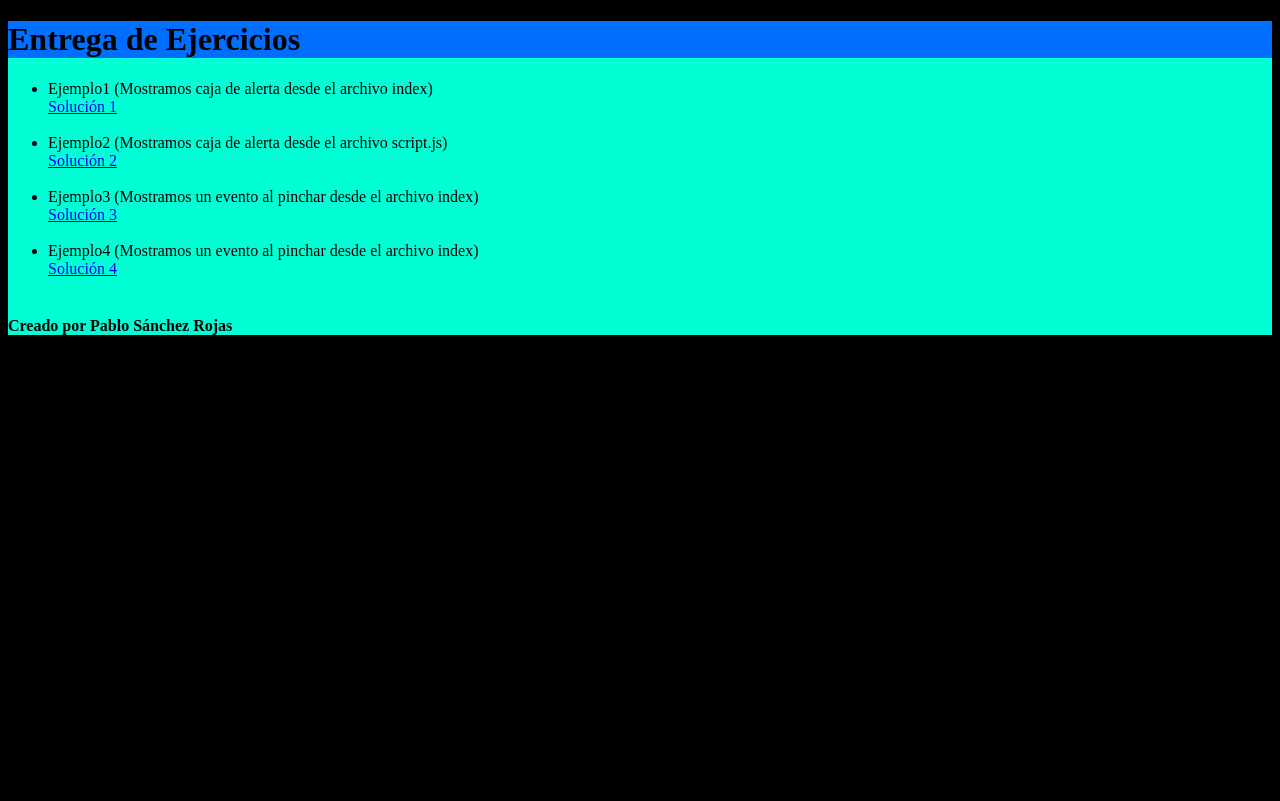
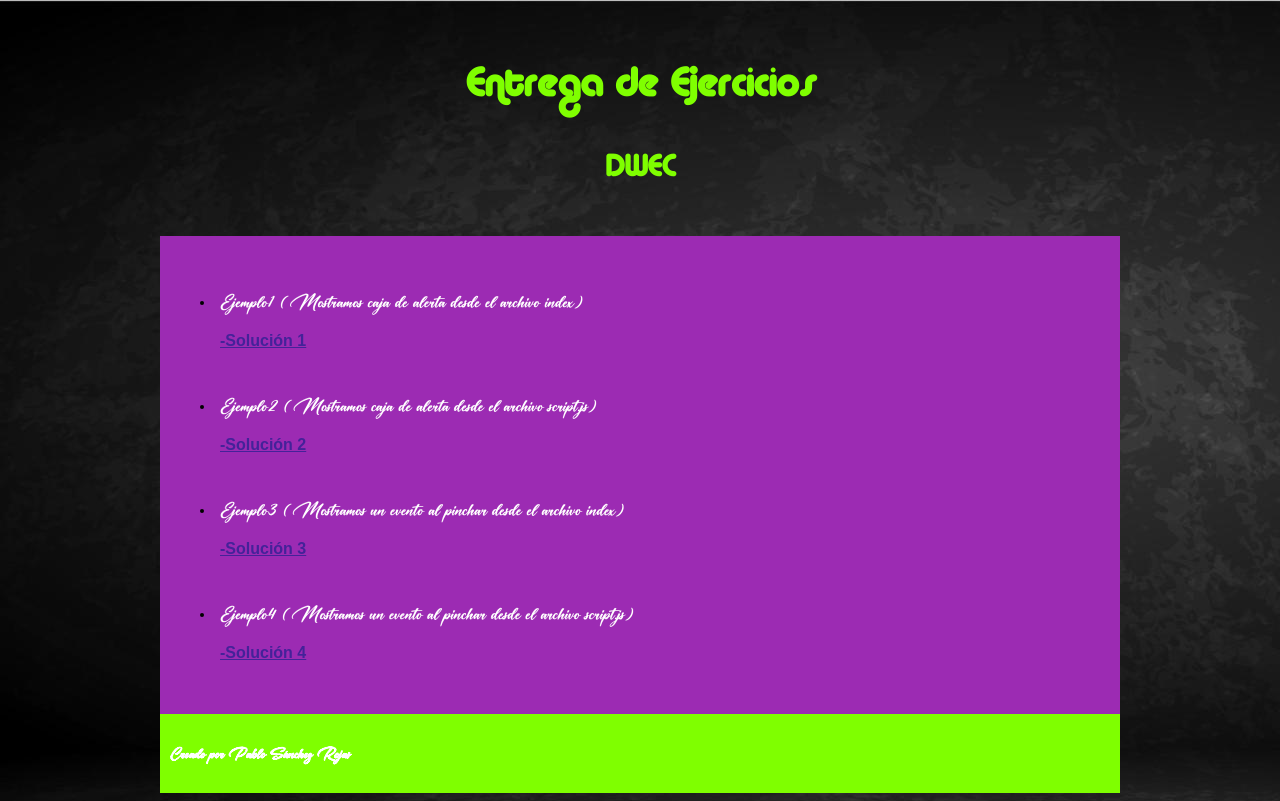
Before and after one commit to psanroj268/DWEC, a plain HTML site: page Pruebas/index.html in a window 1280 px wide. Drawn offline with Linux system fonts and the light colour scheme.

Commit message:
Add and Update Files

```diff
--- a/Pruebas/index.html
+++ b/Pruebas/index.html
@@ -13,34 +13,45 @@
     <div id="container">
         <div id="titulo">
             <h1>Entrega de Ejercicios</h1>
+
+            <h2>DWEC</h2>
         </div>
 
 
-        <div>
+        <div id="contenido">
             <ul>
+                <div id="lista">
                     <li>
-                    Ejemplo1 (Mostramos caja de alerta desde el archivo index)
-                    <br><a href="./Ejemplo1/index.html">Solución 1</a>
+                        <p>Ejemplo1 (Mostramos caja de alerta desde el archivo index)</p>
+                        <a href="./Ejemplo1/index.html"><strong><u>-Solución 1</u></strong></a>
                         <br><br>
                     </li>
+                </div>
 
+                <div id="lista">
                     <li>
-                    Ejemplo2 (Mostramos caja de alerta desde el archivo script.js)
-                    <br><a href="./Ejemplo2/index.html">Solución 2</a>
+                        <p>Ejemplo2 (Mostramos caja de alerta desde el archivo script.js)</p>
+                        <a href="./Ejemplo2/index.html"><strong><u>-Solución 2</u></strong></a>
                         <br><br>
                     </li>
+                </div>
 
+                <div id="lista">
                     <li>
-                    Ejemplo3 (Mostramos un evento al pinchar desde el archivo index)
-                    <br><a href="./Ejemplo3/index.html">Solución 3</a>
+                        <p>Ejemplo3 (Mostramos un evento al pinchar desde el archivo index)</p>
+                        <a href="./Ejemplo3/index.html"><strong><u>-Solución 3</u></strong></a>
                         <br><br>
                     </li>
+                </div>
 
+                <div id="lista">
                     <li>
-                    Ejemplo4 (Mostramos un evento al pinchar desde el archivo index)
-                    <br><a href="./Ejemplo4/index.html">Solución 4</a>
+                        <p>Ejemplo4 (Mostramos un evento al pinchar desde el archivo script.js)</p>
+                        <a href="./Ejemplo4/index.html"><strong><u>-Solución 4</u></strong></a>
                         <br><br>
                     </li>
+                </div>
+
 
             </ul>
         </div>
--- a/Pruebas/style.css
+++ b/Pruebas/style.css
@@ -1,10 +1,67 @@
-body {background-color: rgb(0, 0, 0);}
+@font-face {
+  font-family: letra especial;
+  src: url(./FOnt/font1.TTF);
+}
+@font-face {
+  font-family: letra normal;
+  src: url(./FOnt/font2.ttf);
+}
 
-#titulo {background-color: rgb(0, 110, 255);
-         margin: auto;
-    }
+body {
+  background: url(./Images/ImagenFondo.jpg) repeat;
+  text-align: justify;
+  font-family: letra normal;
+}
 
-div {background-color: rgb(0, 255, 213);}
+#container {
+  margin: 0 auto;
+  max-width: 960px;
+}
 
-footer {background-color: rgb(0, 110, 255);
-        }
+#titulo {
+  color: chartreuse;
+  text-align: center;
+  padding: 20px;
+  font-family: letra especial;
+  font-size: 20px;
+}
+
+#contenido {
+  background-color: rgb(156, 43, 179);
+  clear: left;
+  padding: 15px;
+}
+
+#lista:hover {
+    transform: scale(1);
+    background-color: rgb(156, 43, 179);
+    padding: 15px;
+}
+
+p {
+    font-size: 20px;
+    color: white;
+}
+
+li {
+  padding: 5px;
+}
+
+a {
+  font-family: Arial, Helvetica, sans-serif;
+  color: #429;
+  text-decoration: none;
+}
+
+#footer {
+  color: white;
+  background-color: chartreuse;
+  text-align: justify;
+  padding: 10px;
+  margin: 0px;
+  height: 1%;
+}
+
+input {
+  margin: 6px;
+}
```
Also changed, not shown: Pruebas/FOnt/font1.TTF (added), Pruebas/FOnt/font2.ttf (added), Pruebas/Images/ImagenFondo.jpg (added). Lines whose indentation alone changed are shown as unchanged.
